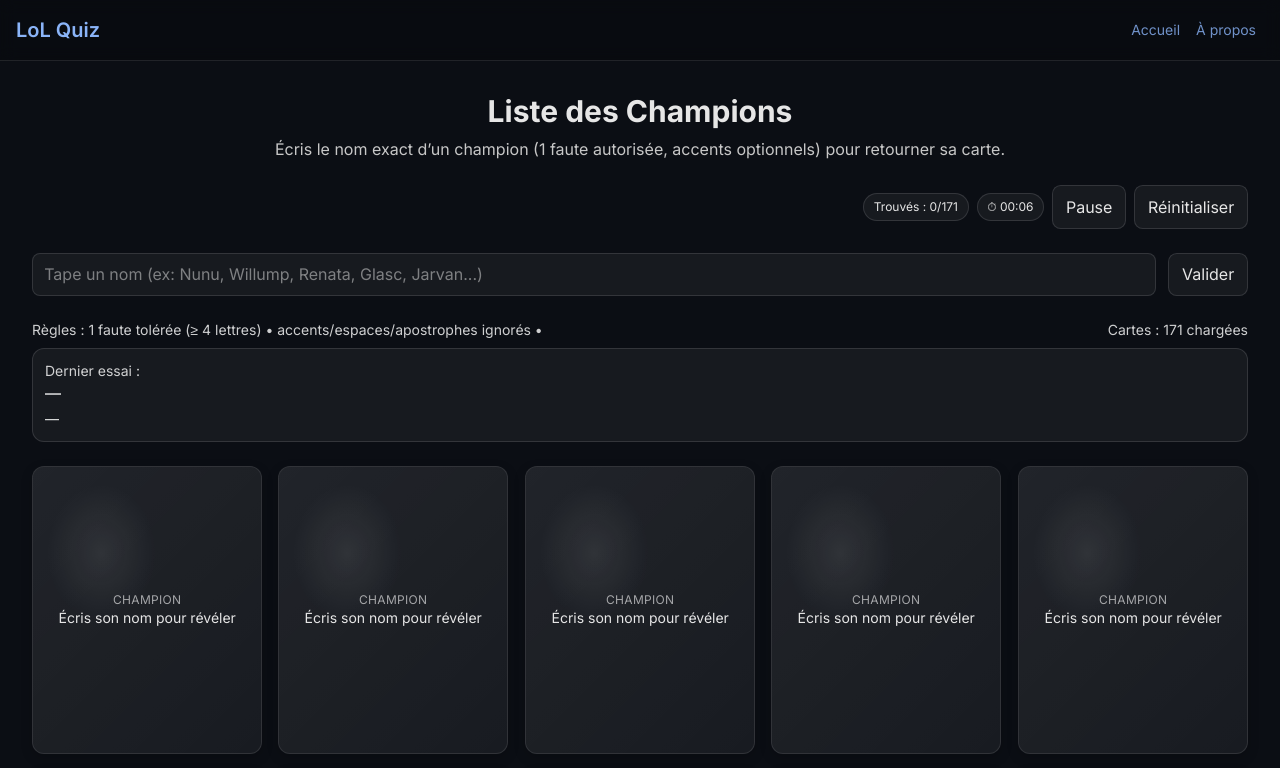
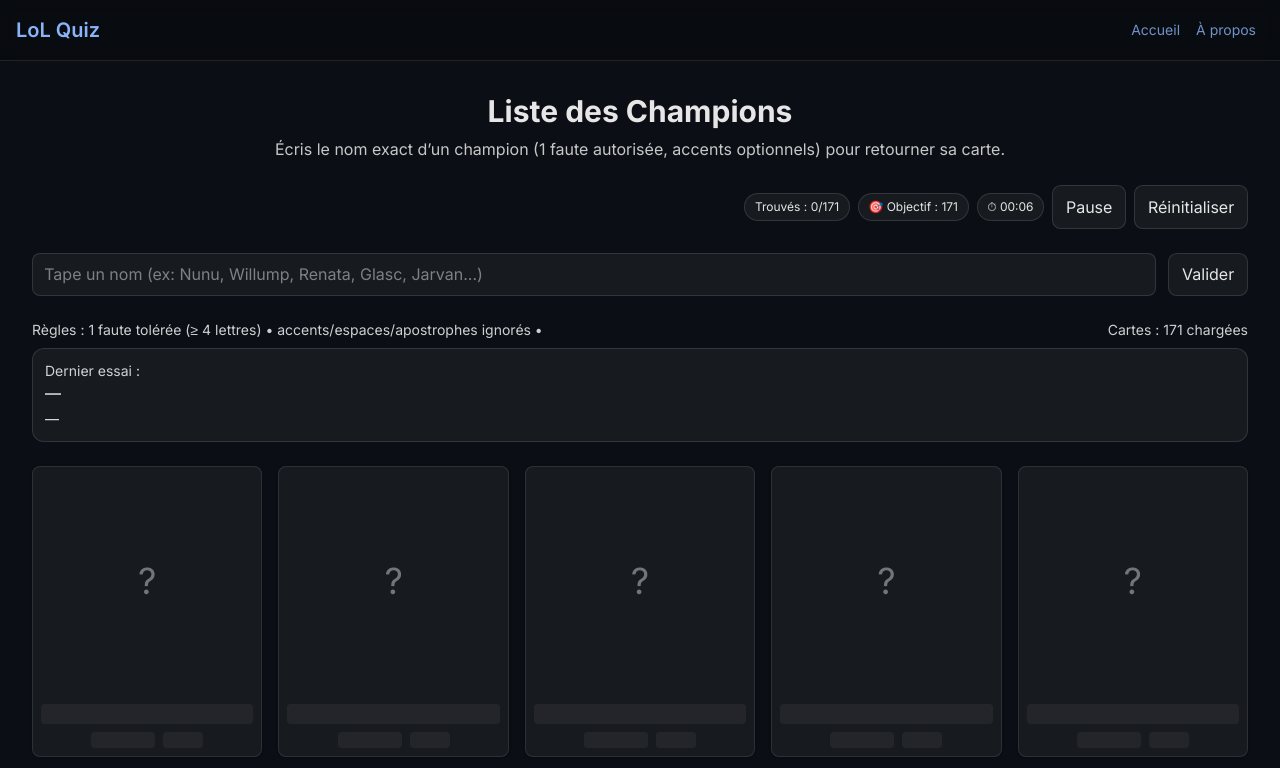
Before and after one commit to mwawilly73/lol-site, a Next.js app: page /games/champions in a window 1280 px wide. Shown: the top 768 px of the page. Built offline with nearby package versions, Linux system fonts and the light colour scheme.

Commit message:
version stable sans titre sur les cartes

```diff
--- a/app/games/champions/ChampionsGame.tsx
+++ b/app/games/champions/ChampionsGame.tsx
@@ -165,7 +165,7 @@
   targetTotal: number;
 };
 
-export default function ChampionsGame({ initialChampions }: Props) {
+export default function ChampionsGame({ initialChampions, targetTotal }: Props) {
   // Cartes trouvées (par slug)
   const [revealed, setRevealed] = useState<Set<string>>(new Set());
 
@@ -301,6 +301,7 @@
         <div /> {/* spacer */}
         <div style={{ marginLeft: "auto", display: "flex", gap: ".5rem", alignItems: "center" }}>
           <div className="badge">Trouvés : {found}/{totalPlayable}</div>
+          <div className="badge">🎯 Objectif : {targetTotal}</div>
           <div className="badge">⏱ {mm}:{ss}</div>
           <button type="button" onClick={togglePause} title={paused ? "Reprendre" : "Mettre en pause"}>
             {paused ? "Reprendre" : "Pause"}
@@ -346,10 +347,14 @@
         </div>
       </div>
 
-      {/* Grille des cartes */}
-      <div className="cards-grid">
+      {/* Grille des cartes : image + nom + caractéristiques visibles UNIQUEMENT si trouvé */}
+      <div className="cards-grid grid grid-cols-2 gap-4 md:grid-cols-3 lg:grid-cols-4">
         {initialChampions.map((c) => (
-          <ChampionCard key={c.slug} champ={c} isRevealed={revealed.has(c.slug)} />
+          <ChampionCard
+            key={c.slug}
+            champion={c}
+            isRevealed={revealed.has(c.slug)}
+          />
         ))}
       </div>
 
--- a/app/games/champions/page.tsx
+++ b/app/games/champions/page.tsx
@@ -1,10 +1,21 @@
 // app/games/champions/page.tsx
+
+/**
+ * ⚙️ On force l'exécution côté Node (RSC côté serveur)
+ *    => SEO ok (contenu HTML rendu), pas de fetch côté client.
+ */
 export const runtime = "nodejs";
 
 import type { Metadata } from "next";
 import { getChampionsFromDisk } from "@/lib/champions";
+// ⤷ Les cartes sont rendues par le composant "jeu" existant
 import ChampionsGame from "./ChampionsGame";
 
+/**
+ * 🧭 SEO / Open Graph
+ * - Titre/description de la page
+ * - Canonical pour éviter le contenu dupliqué
+ */
 export const metadata: Metadata = {
   title: "Jeu — Liste des Champions | LoL Quiz",
   description:
@@ -12,32 +23,70 @@
   alternates: { canonical: "/games/champions" },
   openGraph: {
     title: "Jeu — Liste des Champions | LoL Quiz",
-    description: "Devine les 171 champions : écris leur nom pour révéler chaque carte !",
+    description:
+      "Devine les 171 champions : écris leur nom pour révéler chaque carte !",
     url: "/games/champions",
     type: "website",
   },
 };
 
+/**
+ * 🧩 Page serveur :
+ * - lit les JSON locaux (lib/champions.ts)
+ * - calcule imageUrl (CDN Data Dragon si USE_DDRAGON=1 + version dispo)
+ *   ou imagePath (fallback local) sinon
+ * - passe la liste au composant de jeu existant
+ */
 export default async function ChampionsPage() {
+  // 1) Charger les champions depuis le disque (et éventuellement, préparer l'URL CDN/local)
   const champions = await getChampionsFromDisk();
+
+  // 2) Cible à atteindre dans le jeu :
+  //    - tu peux garder 171 si tu veux "le chiffre officiel"
+  //    - ou rendre ça dynamique (champions.length) si ta data évolue
+  // const TARGET_TOTAL = champions.length;
   const TARGET_TOTAL = 171;
 
+  // 3) (Optionnel) Petit debug serveur : affiche un échantillon en console
+  //    Utile pour vérifier qu'on a bien imageUrl OU imagePath.
+  //    Tu peux commenter/retirer après test.
+  if (process.env.NODE_ENV !== "production") {
+    console.log("[/games/champions] sample:", {
+      count: champions.length,
+      sample: champions[0]
+        ? {
+            id: champions[0].id,
+            slug: champions[0].slug,
+            imageUrl: champions[0].imageUrl,
+            imagePath: champions[0].imagePath,
+            ddragonVersion: champions[0].ddragonVersion,
+          }
+        : null,
+    });
+  }
+
+  // 4) Rendu
   return (
-    <section className="space-y-6 container-lg">
-      <header className="space-y-2 text-center">
+    <section className="container-lg space-y-6">
+      {/* En-tête de page */}
+      <header className="text-center space-y-2">
         <h1 className="text-2xl md:text-3xl font-bold">Liste des Champions</h1>
         <p className="text-white/80">
-          Écris le nom exact d’un champion (1 faute autorisée, accents optionnels) pour retourner sa carte.
+          Écris le nom exact d’un champion (1 faute autorisée, accents optionnels) pour
+          retourner sa carte.
         </p>
       </header>
 
+      {/* Alerte si aucune donnée trouvée (ex: data/champions vide) */}
       {champions.length === 0 && (
         <div className="badge danger">
-          ⚠️ Aucun champion chargé. Vérifie que <code>data/champions/*.json</code> existent
-          et relance le serveur (<code>npm run dev</code>).
+          ⚠️ Aucun champion chargé. Vérifie que{" "}
+          <code>data/champions/*.json</code> existent et relance le serveur (
+          <code>npm run dev</code>).
         </div>
       )}
 
+      {/* 🕹️ Composant du jeu existant : reçoit toute la liste et l'objectif */}
       <ChampionsGame initialChampions={champions} targetTotal={TARGET_TOTAL} />
     </section>
   );
--- a/components/ChampionCard.tsx
+++ b/components/ChampionCard.tsx
@@ -1,73 +1,77 @@
 // components/ChampionCard.tsx
-"use client";
+// --------------------------------------------------------------
+// Carte "jeu" : n'affiche l'image + le nom + les tags du champion
+// QUE si isRevealed === true. Sinon, on montre un "dos de carte".
+// - Pas de navigation (noLink par défaut dans le jeu)
+// - Gère imageUrl (CDN) ou imagePath (local) en fallback
+// --------------------------------------------------------------
 
+import Image from "next/image";
 import type { ChampionMeta } from "@/lib/champions";
 
 type Props = {
-  champ: ChampionMeta;
-  isRevealed: boolean;
+  champion: ChampionMeta;     // données du champion (id, name, roles, partype, imageUrl/imagePath...)
+  isRevealed: boolean;        // true => montrer l'image et les infos ; false => dos de carte
 };
 
-export default function ChampionCard({ champ, isRevealed }: Props) {
-  const hasRoles = Array.isArray(champ.roles) && champ.roles.length > 0;
-  const resource = champ.partype || "";
+export default function ChampionCard({ champion, isRevealed }: Props) {
+  // Sécurité : si jamais un champ manque, on met des valeurs safe
+  const name = champion?.name ?? "";
+  const roles = Array.isArray(champion?.roles) ? champion.roles : [];
+  const partype = champion?.partype ?? "";      // ex: "Mana", "Énergie", "Puits de sang", etc.
+  const img = champion?.imageUrl || champion?.imagePath || "";
 
+  // "Dos" de carte (état non révélé) : simple panneau
+  if (!isRevealed) {
+    return (
+      <div className="rounded-lg shadow bg-white/5 border border-white/10 overflow-hidden">
+        {/* Zone visuelle carrée */}
+        <div className="aspect-square w-full flex items-center justify-center">
+          {/* Tu peux remplacer ce contenu par une image de dos de carte si tu veux */}
+          <span className="text-white/40 text-4xl select-none">?</span>
+        </div>
+        {/* Pas de nom, pas de tags tant que non trouvé */}
+        <div className="p-2 text-center">
+          <div className="h-5 bg-white/5 rounded" />
+          <div className="mt-2 flex items-center justify-center gap-2">
+            <div className="h-4 w-16 bg-white/5 rounded" />
+            <div className="h-4 w-10 bg-white/5 rounded" />
+          </div>
+        </div>
+      </div>
+    );
+  }
+
+  // État révélé : image + nom + petites caractéristiques
   return (
-    <div className="flip-scene">
-      <div
-        className={`flip-card ${isRevealed ? "is-revealed" : ""}`}
-        data-champion-id={champ.id}
-      >
-        {/* Face avant : visible seulement si pas révélée */}
-        {!isRevealed && (
-          <div className="flip-face flip-front" aria-hidden={isRevealed}>
-            <div className="text-center px-2 select-none">
-              <div className="text-xs uppercase tracking-wide text-white/60">
-                Champion
-              </div>
-              <div className="text-sm">Écris son nom pour révéler</div>
-            </div>
+    <div className="rounded-lg shadow hover:shadow-xl transition border border-white/10 overflow-hidden">
+      <div className="relative w-full aspect-square">
+        {img ? (
+          <Image
+            src={img}
+            alt={name}
+            fill
+            sizes="(max-width: 768px) 50vw,
+                   (max-width: 1200px) 25vw,
+                   200px"
+            className="object-cover"
+            priority={false}
+          />
+        ) : (
+          <div className="flex h-full w-full items-center justify-center text-white/60 bg-white/5">
+            {name || "Champion"}
           </div>
         )}
+      </div>
 
-        {/* Face arrière : image + infos */}
-        <div className="flip-face flip-back">
-          {/* Image (ne flip pas) */}
-          <img
-            className={`no-flip art ${isRevealed ? "art-on" : ""}`}
-            src={champ.imagePath}
-            alt={`${champ.name} — ${champ.title}`}
-            loading="lazy"
-            decoding="async"
-            width={1024}
-            height={1280}
-            sizes="(min-width:1280px) 18vw, (min-width:768px) 23vw, (min-width:640px) 30vw, 45vw"
-          />
+      <div className="p-2 text-center">
+        {/* Nom */}
+        <h3 className="text-lg font-semibold">{name}</h3>
 
-          {/* Légende en bas */}
-          {isRevealed && (
-            <div className="flip-caption">
-              <div className="name">{champ.name}</div>
-              <div className="title">{champ.title}</div>
-
-              {(hasRoles || resource) && (
-                <div className="meta">
-                  {hasRoles &&
-                    champ.roles.map((r) => (
-                      <span className="pill" key={r} title={`Rôle : ${r}`}>
-                        {r}
-                      </span>
-                    ))}
-                  {resource && (
-                    <span className="pill" title={`Ressource : ${resource}`}>
-                      {resource}
-                    </span>
-                  )}
-                </div>
-              )}
-            </div>
-          )}
-        </div>
+        {/* Petites caractéristiques: rôles + partype (ex: "Fighter • Puits de sang") */}
+        <p className="text-sm text-gray-400">
+          {[roles.join(", "), partype].filter(Boolean).join(" • ")}
+        </p>
       </div>
     </div>
   );
--- a/lib/champions.ts
+++ b/lib/champions.ts
@@ -2,49 +2,57 @@
 // ===============================================================
 // Lecture des fichiers data/champions/*.json côté serveur (Node),
 // mapping des champs utiles POUR L’AFFICHAGE.
-// Intègre Data Dragon via les helpers d'images (CDN vs local).
+//
+// Intégration Data Dragon (CDN) SANS CASSER l’existant :
+//  - On conserve imagePath (chemin local dans /public) pour compatibilité.
+//  - On ajoute imageUrl = URL finale (CDN si USE_DDRAGON=1, sinon local).
+//  - On résout la version Data Dragon UNE seule fois pour toute la liste.
+//
+// À utiliser dans tes pages/server components :
+//   const champions = await getChampionsFromDisk();
+//   ... et consommer champion.imageUrl (ou imagePath en fallback).
 // ===============================================================
 
 import fs from "node:fs/promises";
 import path from "node:path";
 import { USE_DDRAGON, resolveDDragonVersion } from "./ddragon";
-import { getChampionPortraitUrl } from "@/lib/championAssets";
+import { getChampionPortraitUrl } from "./championAssets";
 
-// ---- Types d'objets retournés à l'UI --------------------------------
+// ---- Types exposés à l’UI --------------------------------------------
 
 export type ChampionMeta = {
-  id: string;          // "Aatrox"
-  key: string;         // "266"
-  slug: string;        // "aatrox"
-  name: string;        // "Aatrox"
-  title: string;       // "Épée des Darkin"
-  roles: string[];     // ["Fighter"]...
-  partype?: string;    // "Puits de sang"
+  id: string;           // "Aatrox"
+  key: string;          // "266"
+  slug: string;         // "aatrox"
+  name: string;         // "Aatrox"
+  title: string;        // "Épée des Darkin"
+  roles: string[];      // ["Fighter"]...
+  partype?: string;     // "Puits de sang"
   blurb?: string;
   lore?: string;
 
-  // Chemin local comme AVANT (compatibilité) -> ex: "/assets/champions/Aatrox.png"
+  // Chemin local (legacy) -> ex: "/assets/champions/Aatrox.png"
   imagePath: string;
 
-  // URL finale à utiliser dans l’UI (CDN OU local selon le flag)
+  // URL finale pour <Image /> : CDN si flag ON + version ok, sinon local
   imageUrl: string;
 
-  // Info (debug/analytics) : version Data Dragon utilisée
+  // Info complémentaire (debug/analytics)
   ddragonVersion?: string;
 };
 
-// ---- Constantes de dossiers -----------------------------------------
+// ---- Constantes de chemins -------------------------------------------
 
 const DATA_DIR = path.join(process.cwd(), "data", "champions");
-const PUBLIC_PREFIX = "/assets/champions";
+const PUBLIC_PREFIX = "/assets/champions"; // correspond à /public/assets/champions
 
-// ---- Fonction principale --------------------------------------------
+// ---- Fonction principale ---------------------------------------------
 
 /**
  * Lit tous les JSON de data/champions et construit la liste de métadonnées.
- * - Conserve imagePath (local) = rétro‑compatibilité.
- * - Calcule imageUrl via getChampionPortraitUrl(version, imageFull, imagePath).
- * - Résout la version Data Dragon une seule fois (si USE_DDRAGON=1).
+ * - imagePath: chemin local conservé (rétro‑compat).
+ * - imageUrl : URL finale (CDN/local) via helper.
+ * - Résout la version Data Dragon une seule fois si USE_DDRAGON=1.
  */
 export async function getChampionsFromDisk(): Promise<ChampionMeta[]> {
   // 1) Lister les fichiers .json
@@ -56,14 +64,14 @@
     return [];
   }
 
-  // 2) Si le CDN est activé, on résout la version DDragon maintenant (optim perf)
+  // 2) Si on a activé le CDN, on résout la version maintenant (optim perf)
   let version = "";
   if (USE_DDRAGON) {
     try {
       version = await resolveDDragonVersion();
     } catch (e) {
-      // En cas d’échec réseau (rare), on laisse version="" et on retombera sur le local
-      console.warn("[champions] Impossible de résoudre la version Data Dragon -> fallback local", e);
+      // Si la résolution échoue (réseau indispo), on log et on repasse en local
+      console.warn("[champions] Échec résolution version Data Dragon -> fallback local", e);
       version = "";
     }
   }
@@ -96,13 +104,14 @@
       // Image : comme avant, on suppose public/assets/champions/<ID>.png
       const imageFile: string = root.image?.full ?? `${id}.png`;
 
-      // Chemin local (rétro‑compatibilité totale)
+      // Chemin local (legacy) — utile en rollback et en fallback
       const imagePath = `${PUBLIC_PREFIX}/${imageFile}`; // ex: /assets/champions/Aatrox.png
 
       // URL finale : CDN si activé ET version résolue, sinon local
-      const imageUrl = version
-        ? getChampionPortraitUrl(version, imageFile, imagePath)
-        : imagePath;
+      const imageUrl =
+        version && imageFile
+          ? getChampionPortraitUrl(version, imageFile, imagePath)
+          : imagePath;
 
       champions.push({
         id,
@@ -114,8 +123,8 @@
         partype,
         blurb,
         lore,
-        imagePath,     // garde l’ancien champ (legacy)
-        imageUrl,      // **à utiliser** dans l’UI
+        imagePath,                     // champ conservé (compatibilité)
+        imageUrl,                      // champ à utiliser dans l’UI
         ddragonVersion: version || undefined,
       });
     } catch (e) {
@@ -123,7 +132,7 @@
     }
   }
 
-  // 4) Tri alpha par nom (comme tu le faisais)
+  // 4) Tri alpha par nom (français, insensible à la casse/accents)
   champions.sort((a, b) => a.name.localeCompare(b.name, "fr", { sensitivity: "base" }));
 
   return champions;
```
Also changed, not shown: 1 other file (tests, documents, lock files or other folders).
